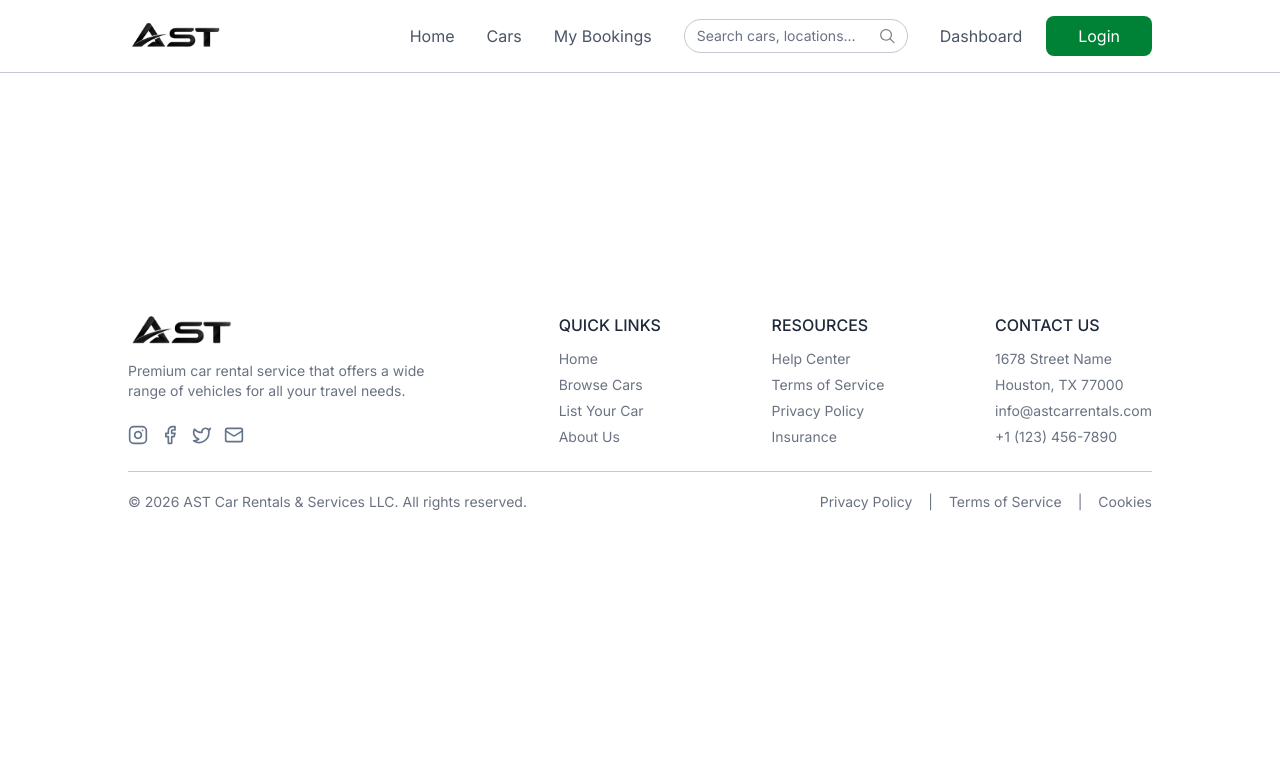
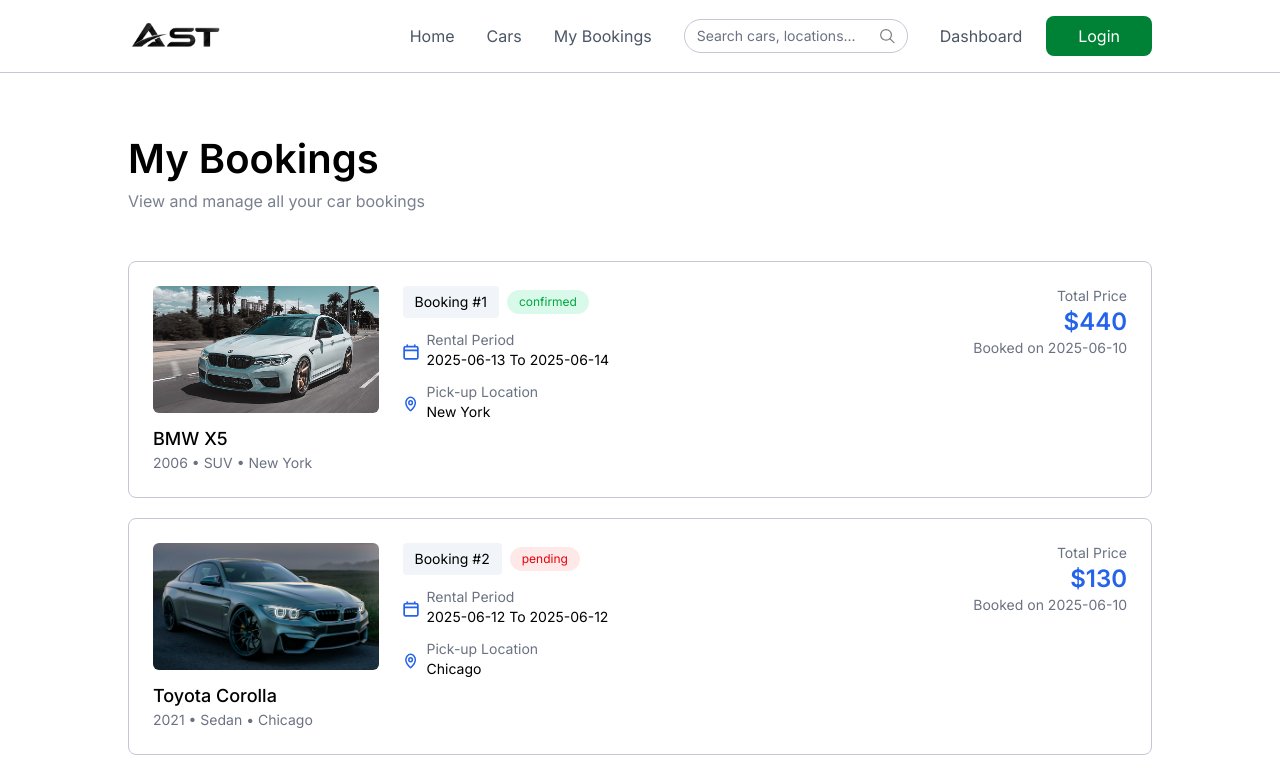
Before and after one commit to TheIntrovertedJ/AST-CarRental, a React (Vite) app: page /my-bookings in a window 1280 px wide. Shown: the top 773 px of the page. Built offline with nearby package versions, Linux system fonts and the light colour scheme.

Commit message:
finished the bookings section

```diff
--- a/src/assets/assets.js
+++ b/src/assets/assets.js
@@ -41,7 +41,7 @@
 import user_profile from './user_profile.png';
 import users_icon from './users_icon.svg';
 
-export const cityList = ['New York', 'Los Angeles', 'Houston', 'Chicago'];
+export const cityList = ['Houston'];
 
 export const assets = {
 	logo,
--- a/src/components/Hero.jsx
+++ b/src/components/Hero.jsx
@@ -1,5 +1,6 @@
 import { useState } from 'react';
 import { assets, cityList } from '../assets/assets';
+
 // import mainCar from '../assets/main_car.png';
 
 const Hero = () => {
@@ -10,8 +11,11 @@
 	return (
 		<div className="h-screen flex flex-col items-center justify-center gap-14 bg-light text-center">
 			<h1 className="text-4xl md:text-5xl font-semibold">
-				Our Car Rental Service
+				Welcome to AST Car Rental
 			</h1>
+			<p className="text-gray-500">
+				Find the perfect car for your next adventure
+			</p>
 
 			<form className="flex flex-col md:flex-row items-start md:items-center justify-between p-6 rounded-lg md:rounded-full w-full max-w-80 md:max-w-200 bg-white shadow-[0px_8px_20px_rgba(0,0,0,0.1)]">
 				<div className="flex flex-col md:flex-row items-start md:items-center gap-10 min:ml-8">
--- a/src/components/Testimonial.jsx
+++ b/src/components/Testimonial.jsx
@@ -32,6 +32,7 @@
 
 	return (
 		<div className="py-28 px-6 md:px-16 lg:px-24 xl:px-44">
+			{/* Testimonial Title */}
 			<Title
 				title="What Our Customers Say"
 				subtitle="Discover why discerning travelers choose AST RENTAL for their luxury accomodations around the globe"
--- a/src/pages/MyBookings.jsx
+++ b/src/pages/MyBookings.jsx
@@ -1,5 +1,101 @@
+import { assets, dummyMyBookingsData } from '../assets/assets';
+import Title from '../components/Title';
+
 const MyBookings = () => {
-	return <div></div>;
+	const bookings = dummyMyBookingsData;
+	const currencySymbol = import.meta.env.VITE_CURRENCY || '$';
+
+	return (
+		<div className="px-6 md:px-16 lg:px-24 xl:px-32 2xl:px-48 mt-16 text-sm max-w-7xl">
+			<Title
+				title="My Bookings"
+				subtitle="View and manage all your car bookings"
+				align="left"
+			/>
+
+			<div>
+				{bookings.map((booking, index) => (
+					<div
+						key={booking._id}
+						className="grid grid-cols-1 md:grid-cols-4 gap-6 p-6 border border-borderColor rounded-lg mt-5 first:mt-12"
+					>
+						{/* Car Image and Info */}
+						<div className="md:col-span-1">
+							<div className="rounded-md overflow-hidden mb-3">
+								<img
+									src={booking.car.image}
+									alt=""
+									className="w-full h-auto aspect-video object-cover"
+								/>
+							</div>
+							<p className="text-lg font-medium mt-2">
+								{booking.car.brand} {booking.car.model}
+							</p>
+
+							<p className="text-gray-500">
+								{booking.car.year} • {booking.car.category} •{' '}
+								{booking.car.location}
+							</p>
+						</div>
+
+						{/* Booking Info */}
+
+						<div className="md:col-span-2">
+							<div className="flex items-center gap-2">
+								<p className="px-3 py-1.5 bg-light rounded">
+									Booking #{index + 1}
+								</p>
+								<p
+									className={`px-3 py-1 text-xs rounded-full ${booking.status === 'confirmed' ? 'bg-green-400/15 text-green-600' : 'bg-red-400/15 text-red-600'}`}
+								>
+									{booking.status}
+								</p>
+							</div>
+
+							<div className="flex items-center gap-2 mt-3">
+								<img
+									src={assets.calendar_icon_colored}
+									alt="Calendar Icon"
+									className="w-4 h-4 mt-1"
+								/>
+								<div>
+									<p className="text-gray-500">Rental Period</p>
+									<p>
+										{booking.pickupDate.split('T')[0]} To{' '}
+										{booking.returnDate.split('T')[0]}
+									</p>
+								</div>
+							</div>
+
+							<div className="flex items-center gap-2 mt-3">
+								<img
+									src={assets.location_icon_colored}
+									alt="Location Icon"
+									className="w-4 h-4 mt-1"
+								/>
+								<div>
+									<p className="text-gray-500">Pick-up Location</p>
+									<p>{booking.car.location}</p>
+								</div>
+							</div>
+						</div>
+
+						{/* Price Info */}
+						<div className="md:col-span-1 flex flex-col justify-between gap-6">
+							<div className="text-sm text-gray-500 text-right">
+								<p>Total Price</p>
+								<h1 className="text-2xl font-semibold text-primary">
+									{currencySymbol}
+									{booking.price}
+								</h1>
+								<p>Booked on {booking.createdAt.split('T')[0]}</p>
+							</div>
+						</div>
+					</div>
+				))}
+			</div>
+		</div>
+	);
 };
 
 export default MyBookings;
--- a/src/pages/cars.jsx
+++ b/src/pages/cars.jsx
@@ -1,19 +1,55 @@
-import { Link } from 'react-router-dom';
-import { dummyCarData } from '../assets/assets';
+import { useState } from 'react';
+import { useNavigate } from 'react-router-dom';
+import { assets, dummyCarData } from '../assets/assets';
 import CarCard from '../components/CarCard';
+import Title from '../components/Title';
 
 const Cars = () => {
+	const [input, setInput] = useState();
+	const navigate = useNavigate();
+
 	return (
-		<main className="px-6 md:px-16 lg:px-24 xl:px-32 py-16">
-			<h1 className="text-3xl font-semibold mb-8">All Cars</h1>
-			<div className="grid grid-cols-1 sm:grid-cols-2 lg:grid-cols-3 gap-8">
-				{dummyCarData.map((car) => (
-					<Link key={car._id} to={`/car-details/${car._id}`}>
-						<CarCard car={car} />
-					</Link>
-				))}
+		// Main Container
+		<div>
+			<div className="flex flex-col items-center py-20 bg-light max-md:px-4">
+				<Title
+					title="Available Cars"
+					subtitle="Browse our fleet of premium vehicles available for your next adventure"
+				/>
+
+				{/* Search and Filter */}
+
+				<div className="flex items-center bg-white px-4 mt-6 max-w-140 w-full h-12 rounded-full shadow">
+					<img src={assets.search_icon} alt="" className="w-4.5 h-4.5 mr-2" />
+					<input
+						onClick={(e) => setInput(e.target.value)}
+						value={input}
+						type="text"
+						placeholder="Search cars..."
+						className="w-full h-full outline-none text-gray-500"
+					/>
+					<img src={assets.filter_icon} alt="" className="w-4.5 h-4.5 ml-2" />
+				</div>
 			</div>
-		</main>
+
+			{/* Car Listings */}
+			<div className="px-6 md:px-16 lg:px-24 xl:px-32 mt-10">
+				<p className="text-gray-500 xl:px-20 max-w-7xl mx-auto">
+					Showing Available Cars
+				</p>
+
+				<div className="grid grid-cols-1 sm:grid-cols-2 lg:grid-cols-3 gap-8 mt-4 xl:px-20 max-w-7xl mx-auto">
+					{dummyCarData.map((car, index) => (
+						<div
+							key={index}
+							onClick={() => navigate(`/car-details/${car._id}`)}
+						>
+							<CarCard car={car} />
+						</div>
+					))}
+				</div>
+			</div>
+		</div>
 	);
 };
 
```
